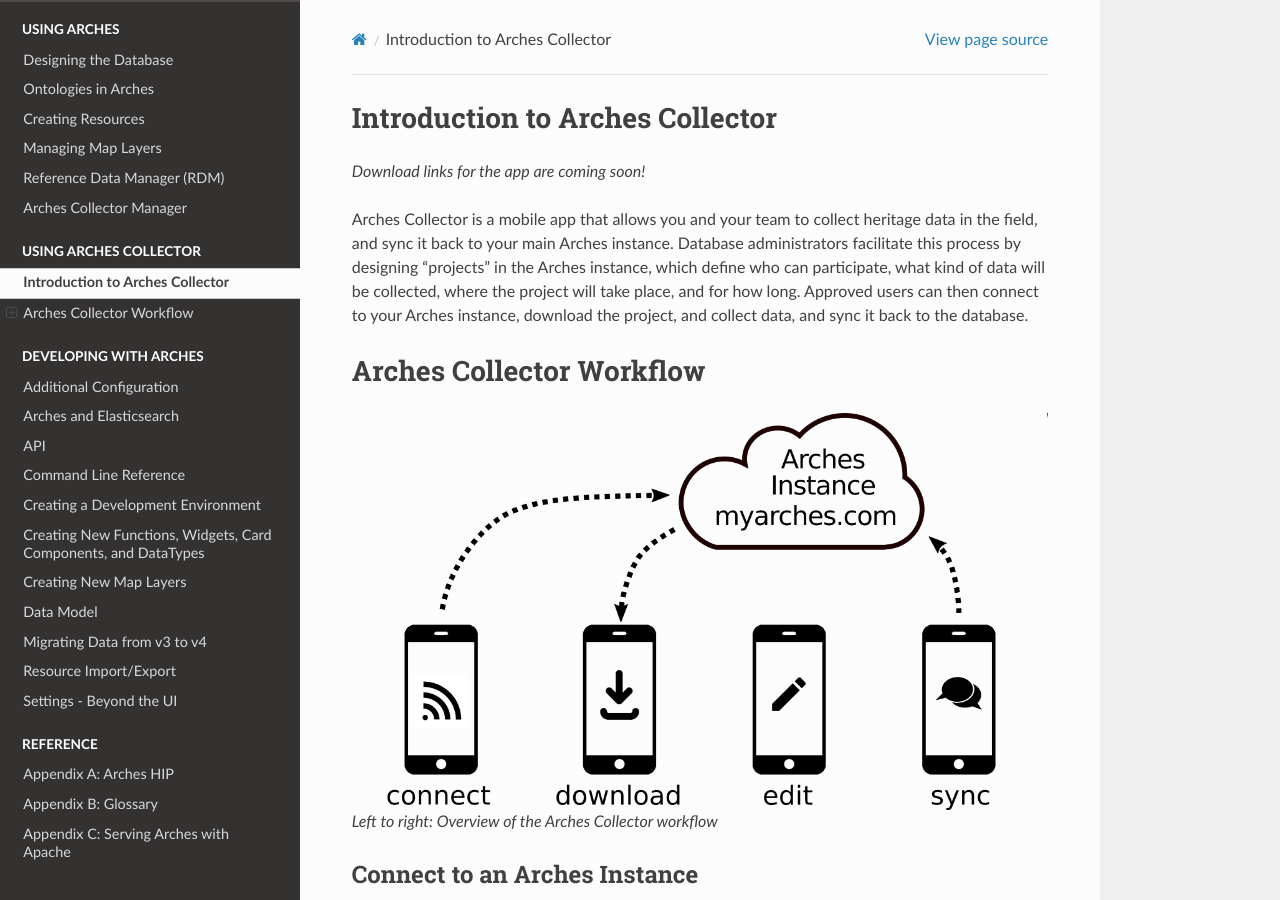
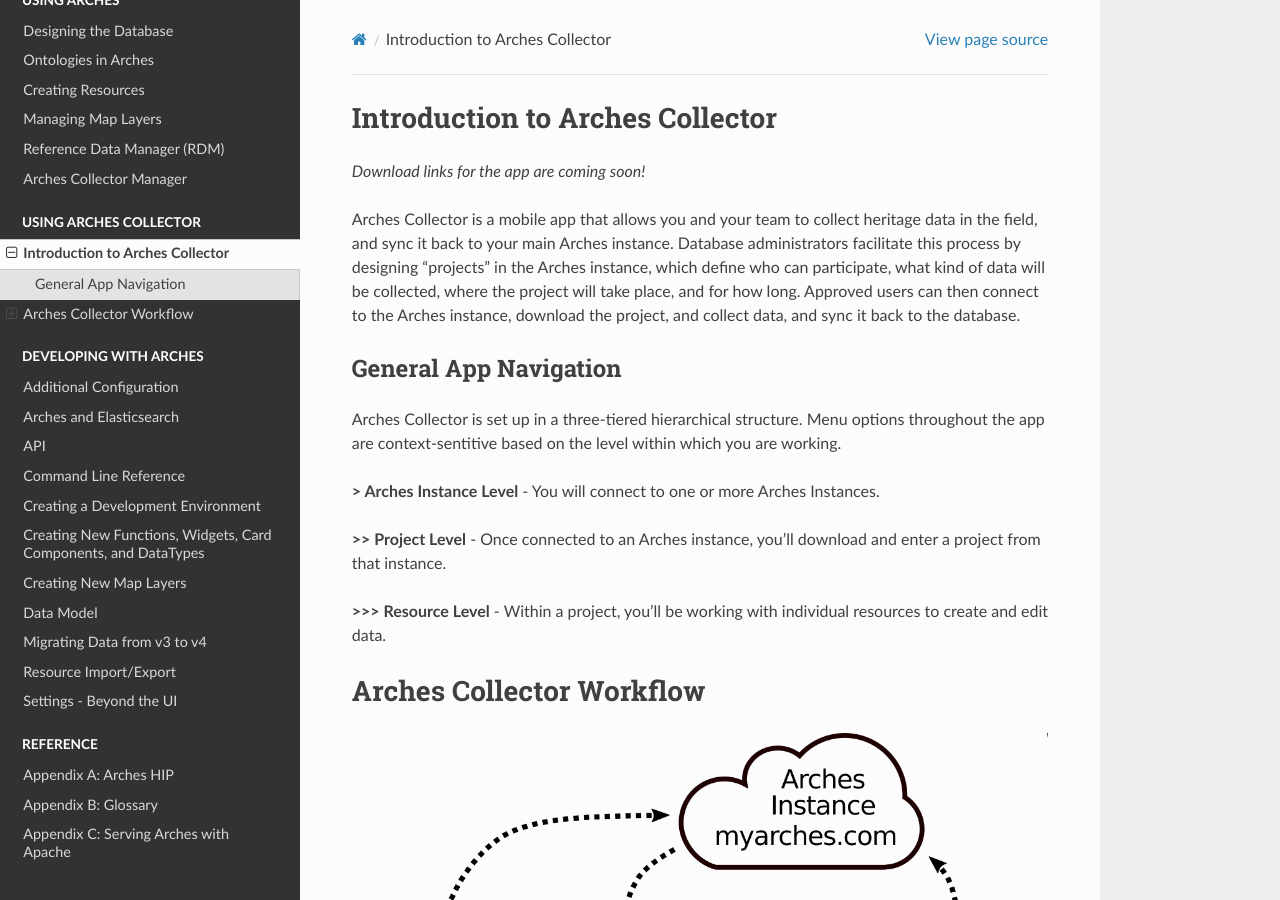
Before and after one commit to archesproject/arches-docs, a Sphinx documentation site: the page built from docs/using-arches-collector.txt, in a window 1280 px wide and 900 px high. Built offline with Sphinx 7.4.7 and the Read the Docs theme 2.0.0, drawn with Linux system fonts in a browser that asks for light colours.

Commit message:
add section about hierarchy of app structure

```diff
--- a/docs/using-arches-collector.txt
+++ b/docs/using-arches-collector.txt
@@ -14,7 +14,18 @@
         :height: 50px
         :target: update with link when available
 
-Arches Collector is a mobile app that allows you and your team to collect heritage data in the field, and sync it back to your main Arches instance. Database administrators facilitate this process by designing "projects" in the Arches instance, which define who can participate, what kind of data will be collected, where the project will take place, and for how long. Approved users can then connect to your Arches instance, download the project, and collect data, and sync it back to the database.
+Arches Collector is a mobile app that allows you and your team to collect heritage data in the field, and sync it back to your main Arches instance. Database administrators facilitate this process by designing "projects" in the Arches instance, which define who can participate, what kind of data will be collected, where the project will take place, and for how long. Approved users can then connect to the Arches instance, download the project, and collect data, and sync it back to the database.
+
+General App Navigation
+======================
+
+Arches Collector is set up in a three-tiered hierarchical structure. Menu options throughout the app are context-sentitive based on the level within which you are working.
+
+**> Arches Instance Level** - You will connect to one or more Arches Instances.
+
+**>> Project Level** - Once connected to an Arches instance, you'll download and enter a project from that instance.
+
+**>>> Resource Level** - Within a project, you'll be working with individual resources to create and edit data.
 
 #########################
 Arches Collector Workflow
```
